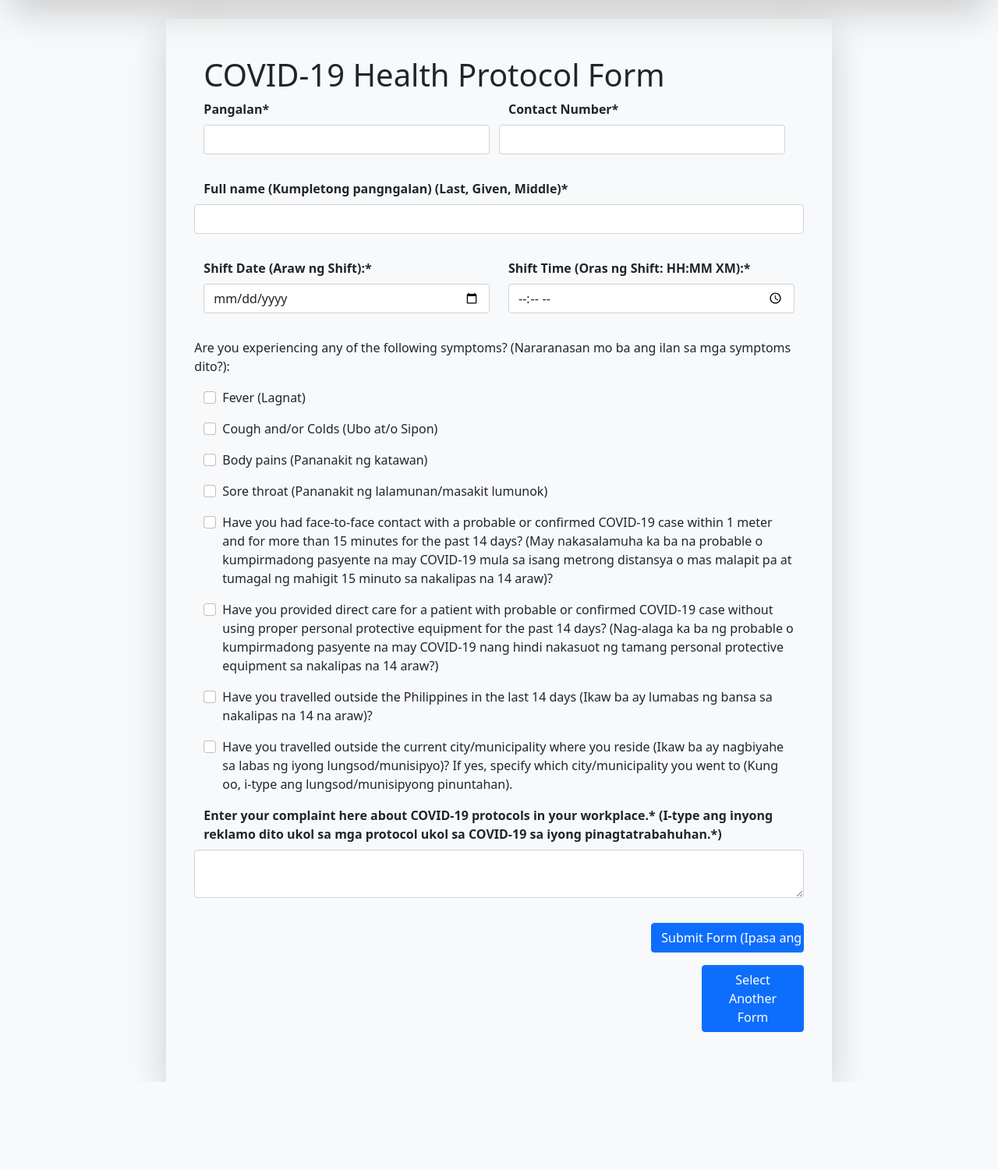
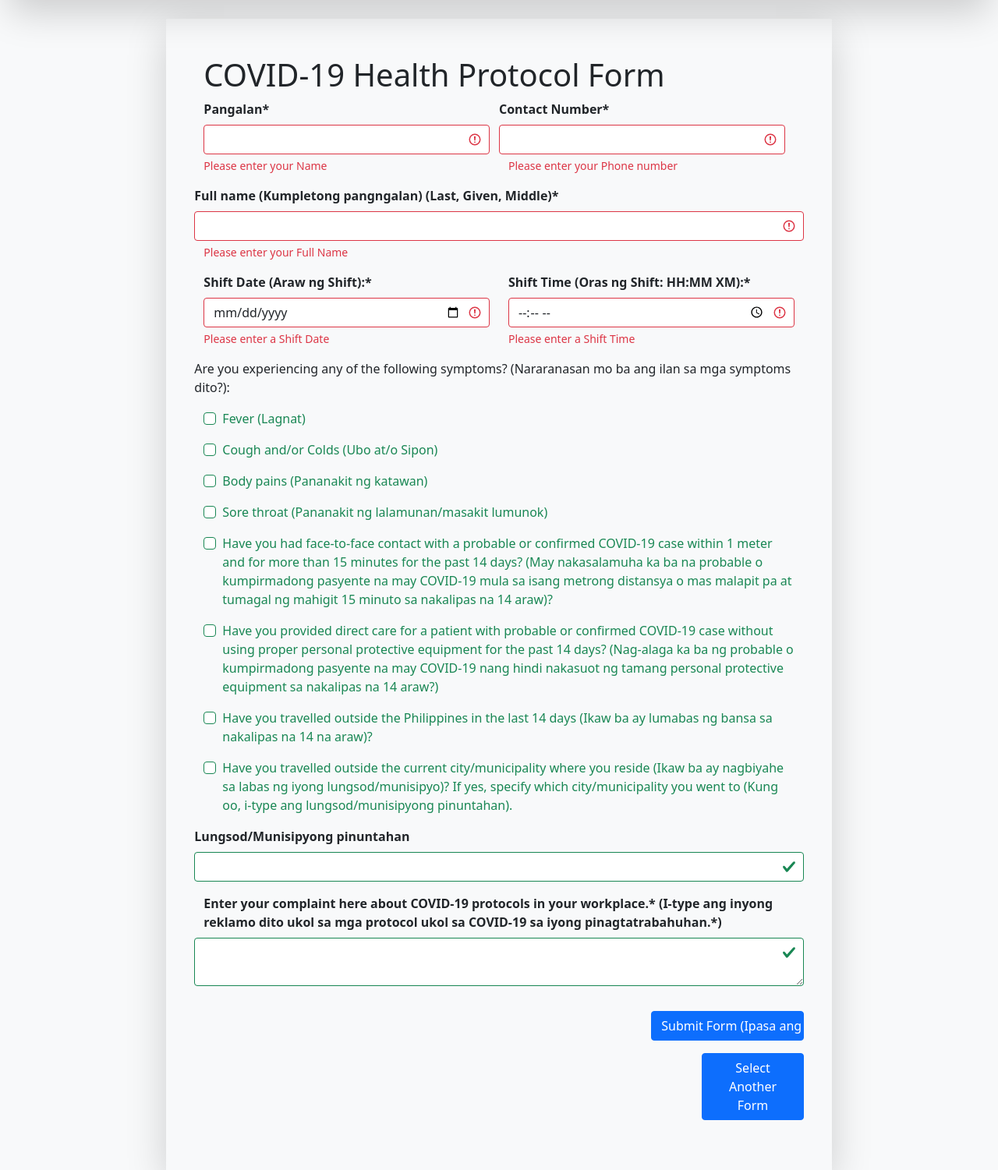
Before and after one commit to simonqq21/IOHSAD-Ex-Nihilo-Web-App, a Flask app: page /forms/COVID19Survey in a window 1280 px wide. Shown: the part 137-1638 px from the top of the page at 78% size. Before the commit the page ends 1525 px from the top, so only its background shows below. Run offline with Flask 2, Linux system fonts and the light colour scheme.

Commit message:
Updated covid Form

```diff
--- a/app/forms.py
+++ b/app/forms.py
@@ -162,6 +162,7 @@ class COVID19Survey(FlaskForm):
     domesticTravel = BooleanField("Have you travelled outside the current city/municipality where you reside (Ikaw \
         ba ay nagbiyahe sa labas ng iyong lungsod/munisipyo)? If yes, specify which \
         city/municipality you went to (Kung oo, i-type ang lungsod/munisipyong pinuntahan).")
+    domesticTravelDetails = StringField("Lungsod/Munisipyong pinuntahan")
     complaint = TextAreaField("Enter your complaint here about COVID-19 protocols in your workplace.* \
         (I-type ang inyong reklamo dito ukol sa mga protocol ukol sa COVID-19 sa iyong pinagtatrabahuhan.*)", validators=[])
     submit = SubmitField("Submit Form (Ipasa ang form)")
--- a/app/static/js/covidSurvey.js
+++ b/app/static/js/covidSurvey.js
@@ -1,11 +1,11 @@
 $(document).ready(() => {
-    function validateForm(){
+    /*function validateForm(){
         var username = $("#username");
         var contactNumber = $("#contactNumber");
         var fullname = $("#fullname");
     }
 
-    /*function validatePage1(){
+    function validatePage1(){
         var username = $("#username");
         var contactNumber = $("#contactNumber");
         var email = $("#email");
--- a/app/templates/COVID19Survey.html
+++ b/app/templates/COVID19Survey.html
@@ -30,7 +30,7 @@
           {% endif %}
           {% endwith %}
 
-          <form class="col-sm-8 shadow-lg p-5" method="POST" novalidate>
+          <form class="col-sm-8 shadow-lg p-5 was-validated" method="POST" novalidate>
             <div class="form-title row">
               <h1 class="col-sm-10">COVID-19 Health Protocol Form</h1>
             </div>
@@ -38,35 +38,35 @@
 
             <div class="row mb-3">
               <div class="col-sm-6">
-                {{ form.username.label(class="form-label fw-bold") }}
+                {{ form.username.label(class="form-label fw-bold p-0") }}
                 {{ form.username(class="form-control") }}
-                <p id="username-error" class="text-danger"></p>
+                <div class="invalid-feedback">Please enter your Name</div>
               </div>
 
               <div class="row col-sm-6">
-                {{ form.contactNumber.label(class="form-label fw-bold") }}
+                {{ form.contactNumber.label(class="form-label fw-bold p-0") }}
                 {{ form.contactNumber(class="form-control") }}
-                <p id="contactNumber-error" class="text-danger"></p>
+                <div class="invalid-feedback">Please enter your Phone number</div>
               </div>
             </div>
 
             <div class="row mb-3">
-              {{ form.fullname.label(class="form-label fw-bold") }}
+              {{ form.fullname.label(class="form-label fw-bold p-0") }}
               {{ form.fullname(class="form-control") }}
-              <p id="fullname-error" class="text-danger"></p>
+              <div class="invalid-feedback">Please enter your Full Name</div>
             </div>
 
             <div class="row mb-3">
               <div class="col-sm-6">
                 {{ form.shiftdate.label(class="form-label fw-bold") }}
                 {{ form.shiftdate(class="form-control") }}
-                <p id="shiftdate-error" class="text-danger"></p>
+                <div class="invalid-feedback">Please enter a Shift Date</div>
               </div>
 
               <div class="col-sm-6">
                 {{ form.shifttime.label(class="form-label fw-bold") }}
                 {{ form.shifttime(class="form-control") }}
-                <p id="shifttime-error" class="text-danger"></p>
+                <div class="invalid-feedback">Please enter a Shift Time</div>
               </div>
             </div>
 
@@ -115,6 +115,11 @@
             </div>
 
             <div class="row mb-3">
+              {{ form.domesticTravelDetails.label(class="form-label fw-bold p-0") }}
+              {{ form.domesticTravelDetails(class="form-control") }}
+            </div>
+
+            <div class="row mb-3">
               {{ form.complaint.label(class="form-label fw-bold") }}
               {{ form.complaint(class="form-control") }}
               <p id="" class="text-danger"></p>
@@ -137,5 +142,22 @@
     </div>
 
     <script src="https://cdn.jsdelivr.net/npm/bootstrap@5.1.3/dist/js/bootstrap.bundle.min.js" integrity="sha384-ka7Sk0Gln4gmtz2MlQnikT1wXgYsOg+OMhuP+IlRH9sENBO0LRn5q+8nbTov4+1p" crossorigin="anonymous"></script>
+    <script>
+      (function () {
+        'use strict'
+        var forms = document.querySelectorAll('.needs-validation')
+        Array.prototype.slice.call(forms)
+          .forEach(function (form) {
+            form.addEventListener('submit', function (event) {
+              if (!form.checkValidity()) {
+                event.preventDefault()
+                event.stopPropagation()
+              }
+
+              form.classList.add('was-validated')
+            }, false)
+          })
+      })()
+    </script>
   </body>
 </html>
```
